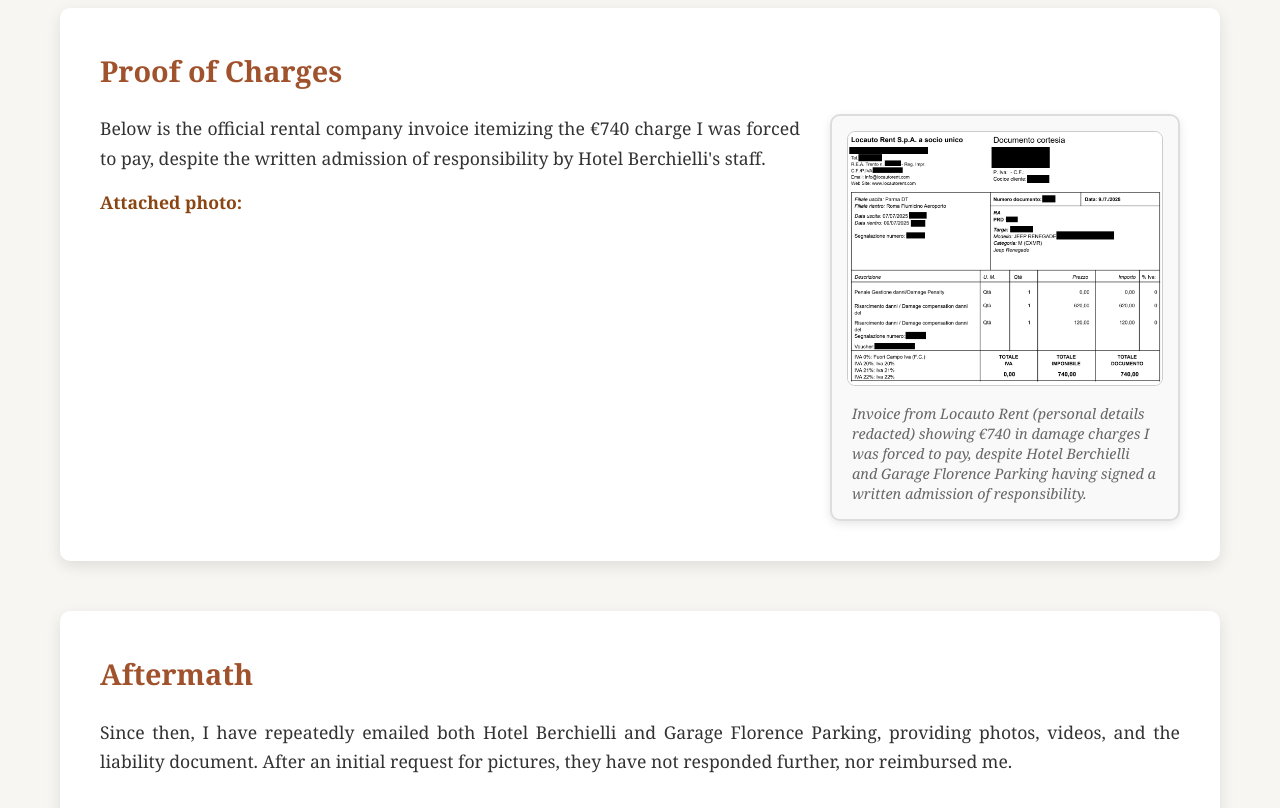
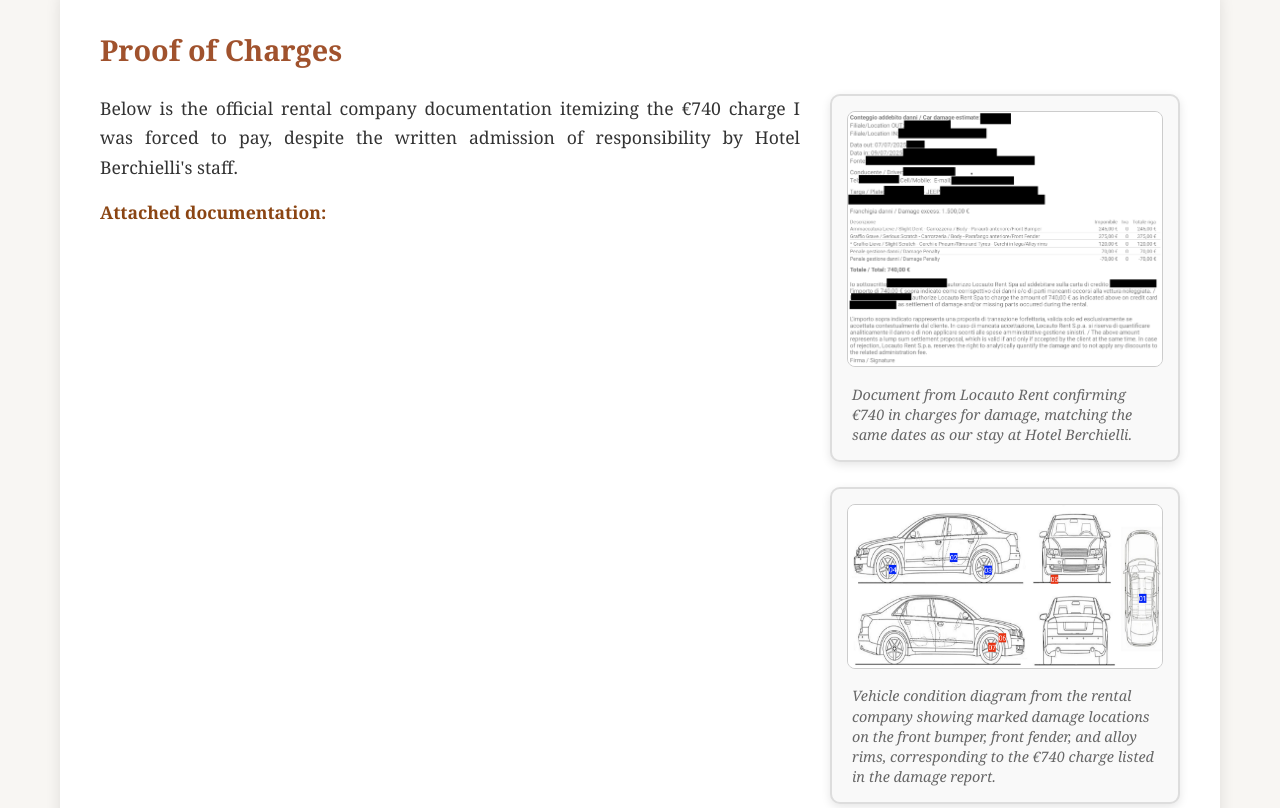
Before and after one commit to travelerdelmonde/my-hotel-berchielli-experience, a plain HTML site: page index.html in a window 1280 px wide. Shown: the part 3120-3928 px from the top of the page. Drawn offline with Linux system fonts and the light colour scheme.

Commit message:
Update rental charges documentation with separate invoice and damage diagram
- Replace single rental-charges.png with two detailed documents
- Add rental-charges-1.png showing invoice with dates matching hotel stay
- Add rental-charges-2.png showing vehicle damage diagram with specific locations
- Update captions to accurately describe each document's content
- Correct car damage photo captions to match actual image content
- Update text references from 'photo' to 'documentation' for multiple files

```diff
--- a/index.html
+++ b/index.html
@@ -116,7 +116,7 @@
                     <div class="document-gallery">
                         <div class="document-item">
                             <img src="images/car-damage-1.jpg" alt="Car Damage - Front Right Panel" class="document-image">
-                            <p class="document-caption">Front right area showing a visible scratch and bent panel.</p>
+                            <p class="document-caption">Front right area showing visible scratches.</p>
                         </div>
                         <div class="document-item">
                             <img src="images/car-damage-2.jpg" alt="Car Damage - Close-up View" class="document-image">
@@ -155,13 +155,17 @@
                 <h3>Proof of Charges</h3>
                 <div class="content-with-images">
                     <div class="text-content">
-                        <p>Below is the official rental company invoice itemizing the €740 charge I was forced to pay, despite the written admission of responsibility by Hotel Berchielli's staff.</p>
-                        <p><strong>Attached photo:</strong></p>
+                        <p>Below is the official rental company documentation itemizing the €740 charge I was forced to pay, despite the written admission of responsibility by Hotel Berchielli's staff.</p>
+                        <p><strong>Attached documentation:</strong></p>
                     </div>
                     <div class="document-gallery">
                         <div class="document-item">
-                            <img src="images/rental-charges.png" alt="Rental Company Damage Charges" class="document-image">
-                            <p class="document-caption">Invoice from Locauto Rent (personal details redacted) showing €740 in damage charges I was forced to pay, despite Hotel Berchielli and Garage Florence Parking having signed a written admission of responsibility.</p>
+                            <img src="images/rental-charges-1.png" alt="Rental Company Damage Charges - Invoice" class="document-image">
+                            <p class="document-caption">Document from Locauto Rent confirming €740 in charges for damage, matching the same dates as our stay at Hotel Berchielli.</p>
+                        </div>
+                        <div class="document-item">
+                            <img src="images/rental-charges-2.png" alt="Rental Company Damage Diagram" class="document-image">
+                            <p class="document-caption">Vehicle condition diagram from the rental company showing marked damage locations on the front bumper, front fender, and alloy rims, corresponding to the €740 charge listed in the damage report.</p>
                         </div>
                     </div>
                 </div>
```
Also changed, not shown: it.html (+9 -5 lines), .claude/settings.local.json (added), images/rental-charges-1.png (added), images/rental-charges-2.png (added), images/rental-charges.png (deleted).
